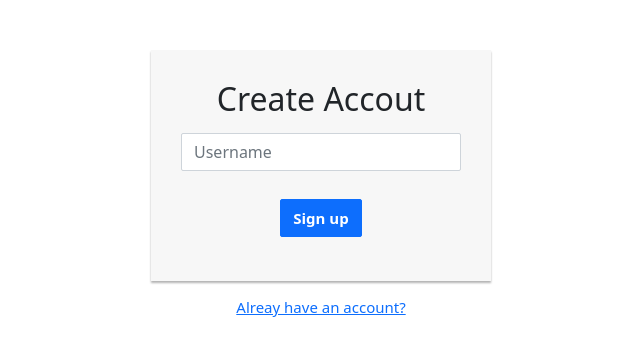
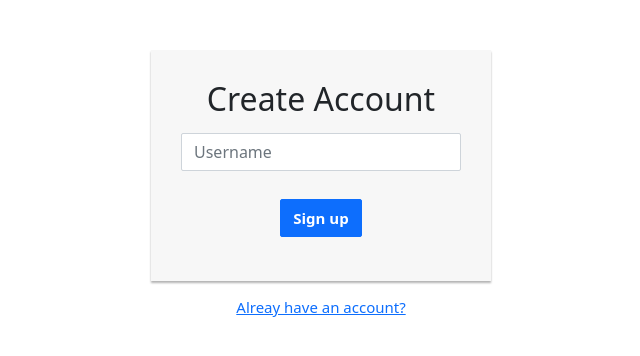
Before and after one commit to adarsh2012/mini-blog-flask, a Flask app: page /auth/signup in a window 1280 px wide. Shown: the top 356 px of the page, without its empty margins (319-959 px from the left). Run offline with Flask 2, Linux system fonts and the light colour scheme.

Commit message:
Fixed spelling mistake

```diff
--- a/blog_app/templates/sign_up.html
+++ b/blog_app/templates/sign_up.html
@@ -3,7 +3,7 @@
 {% block Content %}
 <div class="auth-form">
     <form method="post">
-        <h2 class="text-center">Create Accout</h2>
+        <h2 class="text-center">Create Account</h2>
         <div class="form-group">
             <input type="text" id="sign-up-username" name="username" class="form-control" placeholder="Username" required="required">
         </div>
```
